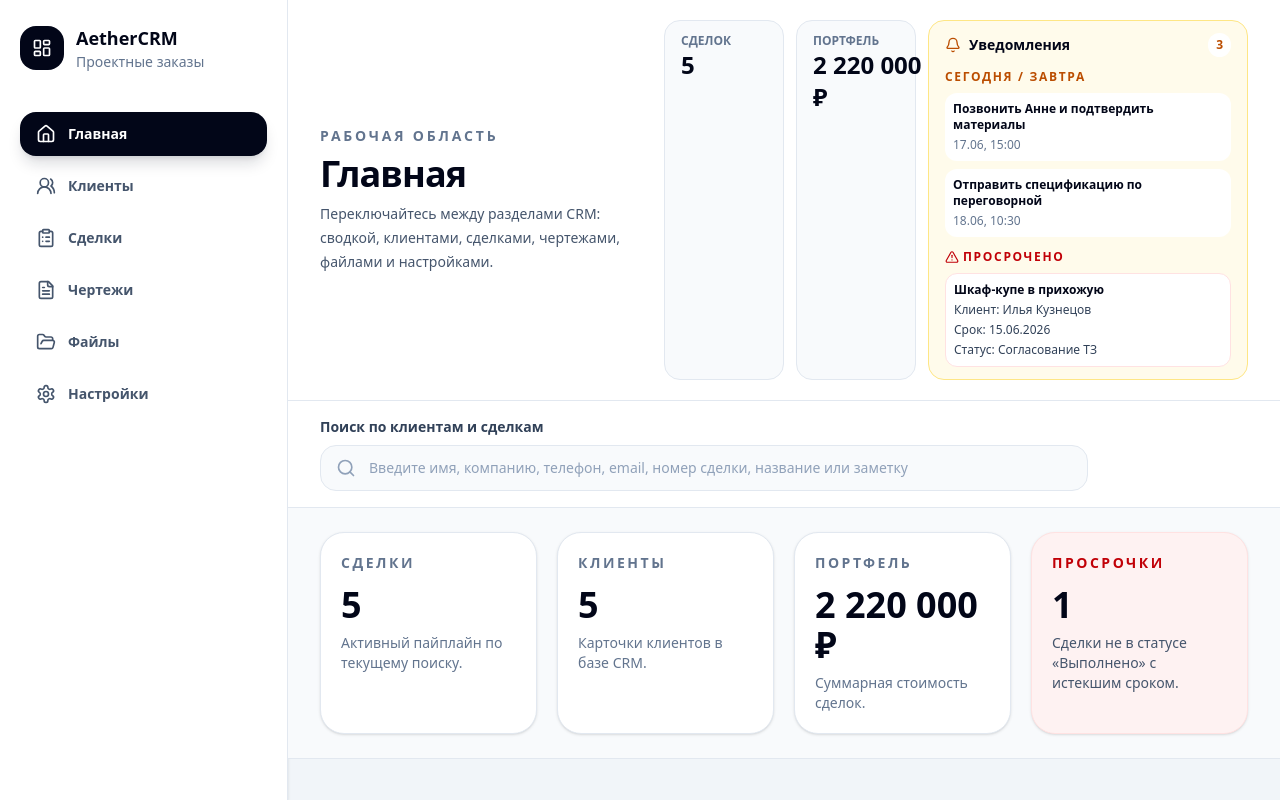
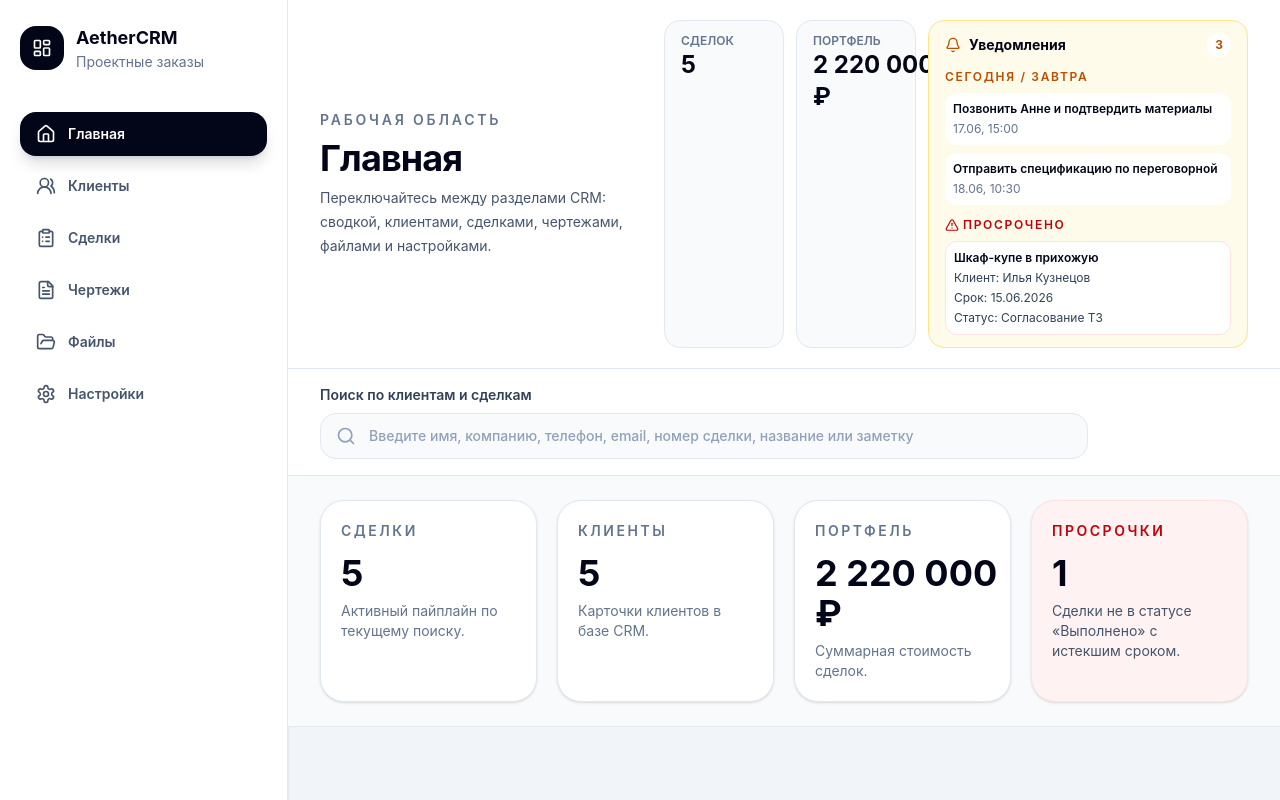
Before and after one commit to itsoftecru/aether-crm, a Next.js app: page / in a window 1280 px wide. Built offline with nearby package versions, Linux system fonts and the light colour scheme.

Commit message:
Update global body styles

```diff
--- a/app/globals.css
+++ b/app/globals.css
@@ -13,8 +13,13 @@
 }
 
 body {
-  background: var(--background);
+  min-height: 100vh;
+  margin: 0;
+  background: #f5f6f8;
   color: var(--foreground);
+  font-family: Inter, Geist, "Segoe UI", Arial, sans-serif;
+  -webkit-font-smoothing: antialiased;
+  -moz-osx-font-smoothing: grayscale;
 }
 
 .card {
```
